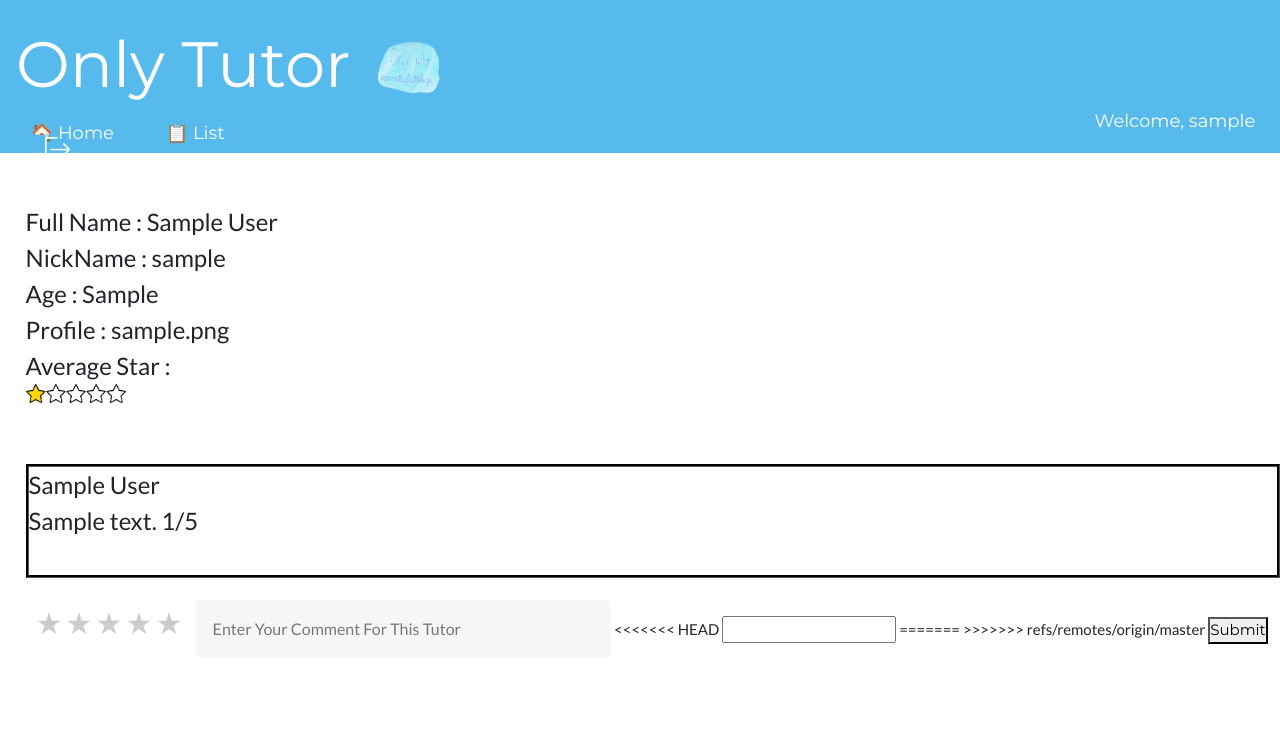
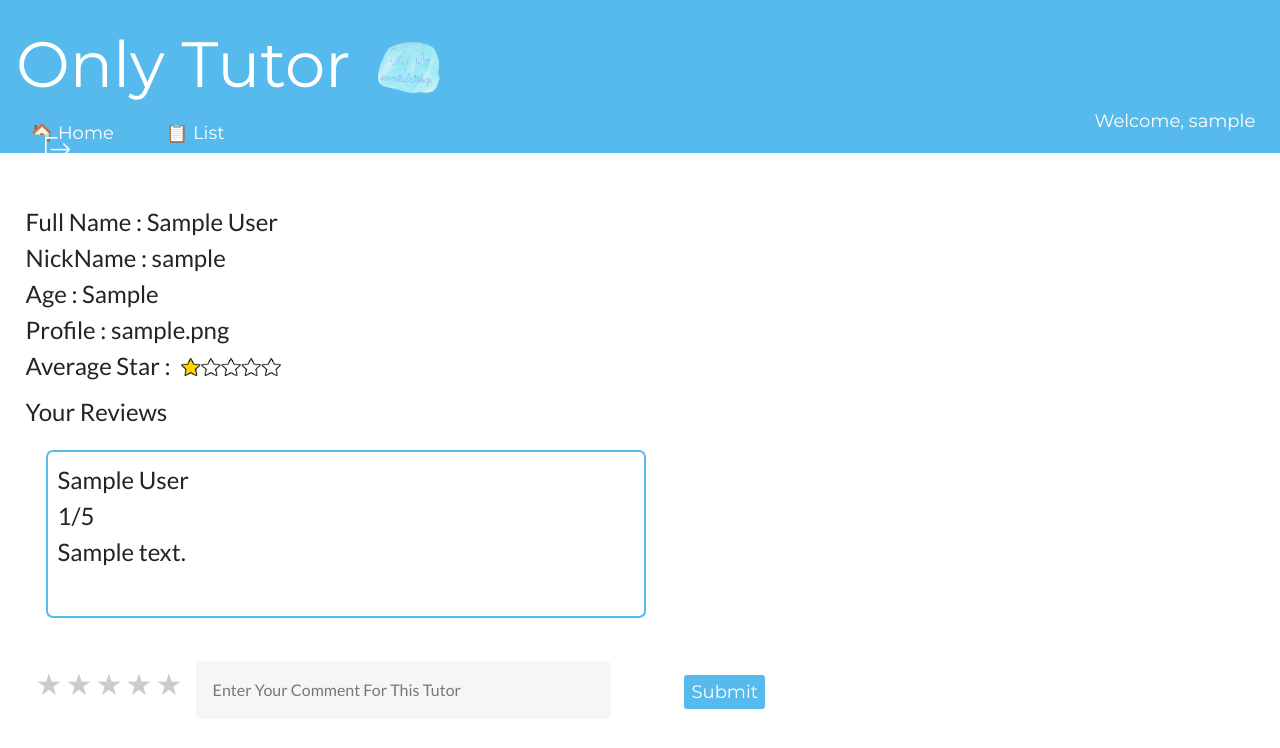
Before and after one commit to 6210612609/projectX, a Django app: page /students/course/tutor/1 in a window 1280 px wide. Shown: the top 748 px of the page. Run offline with Django 3.2, Linux system fonts and the light colour scheme; a user stored in the database is signed in; tables that the repository leaves empty hold one stand-in row (values such as "Sample post").

Commit message:
done review

```diff
--- a/proX/users/templates/main/layout.html
+++ b/proX/users/templates/main/layout.html
@@ -18,6 +18,9 @@ div.c {
       text-align: right;
     }
 
+    div.left {
+      text-align: left;
+    }
 </style>
 <body>
 
@@ -34,7 +37,8 @@ div.c {
     <a href="{% url 'index' %}" class="w3-bar-item w3-button w3-padding-large w3-hide-small w3-hover-white"style="margin-left:-25em;">  &#x1F3E0; Home</a>
     <a href="/list" class="w3-bar-item w3-button w3-hide-small w3-padding-large w3-hover-white"style="margin-left:-17.5em;">&#128203; List</a>
     {% if request.user.is_authenticated %}
-      <span class="w3-right-align" style="color: white;margin-left: 47%;">&emsp;&emsp;Welcome, {{request.user.nick_Name}}</span>&emsp;<a href="{% url 'logout' %}"><img style="width:25px;height:25px ;" src="{% static 'images/logout.png' %}"></a>
+
+      <span  style="color: white;margin-left: 47%;">&emsp;&emsp;Welcome, {{request.user.nick_Name}}</span>&emsp;<a href="{% url 'logout' %}"><img style="width:25px;height:25px ;" src="{% static 'images/logout.png' %}"></a>
       {% block profile %}
       {% endblock %}
     {%else%}
--- a/proX/users/templates/students/tutor_detail.html
+++ b/proX/users/templates/students/tutor_detail.html
@@ -31,38 +31,42 @@
         left:0;
         z-index:110;
     }
+     div.p {
+        width: 600px;
+        padding: 10px;
+        border: 2px solid #56baed;
+        margin-bottom: 1px;
+        border-radius: 7px ;
+    }
 
 </style>
 Full Name : {{object.user.first_name}} {{object.user.last_name}}<br>
 NickName : {{object.user.nick_Name}}<br>
 Age : {{object.user.age}}<br>
 Profile : {{object.user.profile}}<br>
-Average Star : <h1><div style= "width:calc(20% * {{ avgstar }}"></div>
+Average Star : <div style="margin-left: 155px; margin-top: -34px;"><h1><div style= "width:calc(20% * {{ avgstar }})"></div>
 <img src = "{% static 'images/stars.png' %}"  title = "{{avgstar}}">
-</h1><br>
+</h1></div><br>
 
 
-
+Your Reviews
 <br>
 {% for review in reviews %}
-<div style="border: rgb(0, 0, 0); border-style: groove;">
-    {{review.student.first_name}} {{review.student.last_name}} <br>{{review.comment}} {{review.star}}/5<br>
+<div class="comment fadeInDown" style="text-align: left;">
+<div class="p" >
+    {{review.student.first_name}} {{review.student.last_name}} <br>{{review.star}}/5<br>{{review.comment}} <br>
     <br>
+</div>
 </div>
 {% endfor %}
 
 </div>
-<div style="margin-left: 2%;">
+<div style="margin-left: 2%; margin-bottom: 10px;">
 {% if request.user.is_student %}
     <form action="{% url 'tutor_comment' object.user.id %}" method="POST">
         {% csrf_token %}
         <br>
         <input type="text" name="comment"  placeholder="Enter Your Comment For This Tutor">
-<<<<<<< HEAD
-        <input type="int" name="star">
-
-
-=======
         <div class="rate">
             <input name="star" type="radio" id="star5"  value="5" />
             <label for="star5" title="text">5 stars</label>
@@ -81,8 +85,7 @@ Average Star : <h1><div style= "width:calc(20% * {{ avgstar }}"></div>
 
         </div>
 
->>>>>>> refs/remotes/origin/master
-        <button type="submit">Submit</button>
+        <button type="submit" style="color: #ffffff; background-color: #56baed; border: #dddddd; margin-left:70px ;" class="btn btn-primary btn-sm w3-large ">Submit</button>
 
     </form>
 </div>
--- a/proX/users/templates/tutors/home.html
+++ b/proX/users/templates/tutors/home.html
@@ -34,14 +34,14 @@
 
 {% block body %}
     <br>
-    <h3 style="margin-left:2em;"> Tutor Home </h3>
+    <h2 style="margin-left:2em;"> Tutor Home </h2>
     <ul>
         <li style="color:black;margin-left:3.5em;font-size:20px; list-style: none;" >Username: {{ request.user.username }}</li>
         <li style="color:black;margin-left:3.5em;font-size:20px; list-style: none;">Name: {{ request.user.nick_Name }}  {{ request.user.last_name }}</li>
     </ul>
 
 
-    <a style="margin-left:7em;  color: #ffffff; background-color: #56baed; border: #dddddd;" class="btn btn-primary btn-sm " href="{% url 'make_course' %}">Make Course</a><br>
+    <a style="margin-left:7em;  color: #ffffff; background-color: #56baed; border: #dddddd;" class="btn btn-primary btn-sm " href="{% url 'make_course' %}">Make Course &#x1F4DA;</a><br>
     <br>
     <table style="margin-left:5em; font-size:18px; ">
         <tr>
--- a/proX/users/templates/tutors/make_course.html
+++ b/proX/users/templates/tutors/make_course.html
@@ -14,7 +14,7 @@
 <form action="{% url 'make_course' %}" method="post" novalidate>
         {% csrf_token %}
         {{form}}
-        <button type="submit" >Save</button>
-        <a href="{% url 't_home' %}" >Nevermind</a>
+        <button type="submit" style="color: #ffffff; background-color: #56baed; border: #dddddd;" class="btn btn-primary btn-sm " >Save</button>
+        <a href="{% url 't_home' %}" style="color: #ffffff; background-color: #cfcfcf; border: #dddddd;" class="btn btn-primary btn-sm w3-hover-black " >Nevermind</a>
 </form>
 {% endblock %}
```
Also changed, not shown: proX/users/templates/tutors/course_detail.html (+14 -7 lines), proX/users/templates/tutors/course_update_form.html (+5 -4 lines), proX/users/templates/tutors/profile.html (+10 -3 lines).
